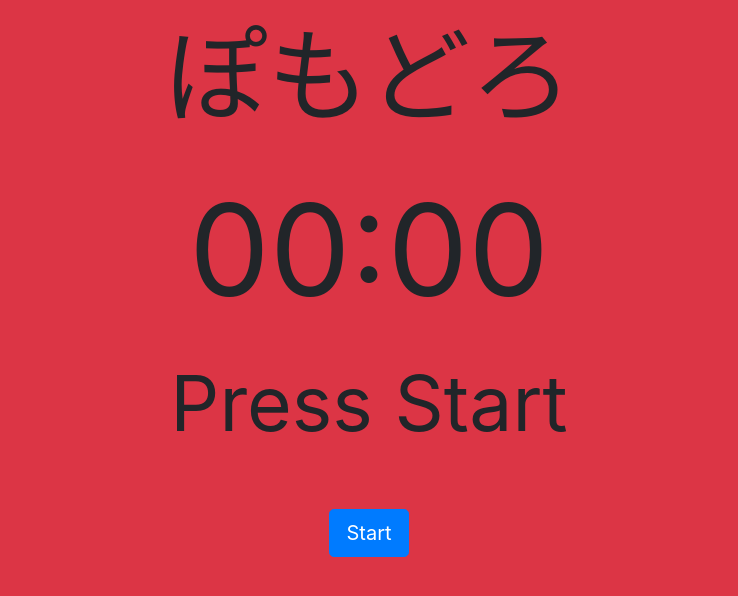
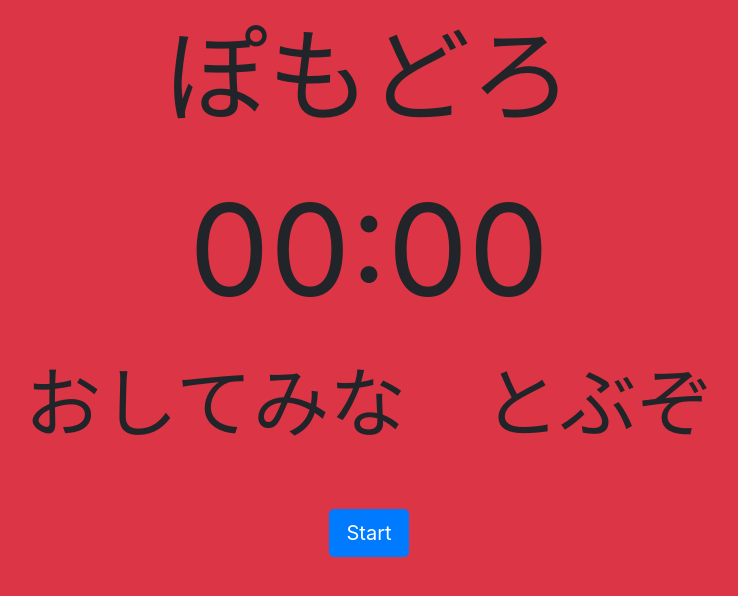
Before and after one commit to yuga-yoshimura/pomodoro, a plain HTML site: page index.html in a window 1280 px wide. Shown: the whole page, without its empty margins (271-1009 px from the left). Drawn offline with nearby package versions, Linux system fonts and the light colour scheme.

Commit message:
Update index.html

```diff
--- a/index.html
+++ b/index.html
@@ -9,7 +9,7 @@
         <div id="display" class="text-center">
             <div><span id="cycle"></span> ぽもどろ</div>
             <div id="time">00:00</div>
-            <div id="instruction">Press Start</div>
+            <div id="instruction">おしてみな　とぶぞ</div>
         </div>
         <div class="text-center mt-5">
             <button id="startButton" type="button" class="btn btn-primary btn-lg">Start</button>
```
